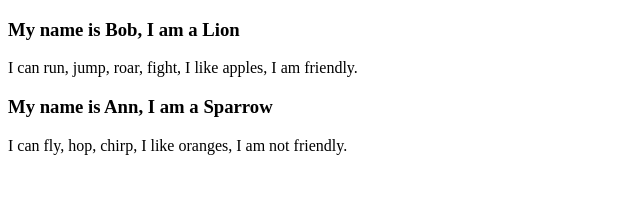
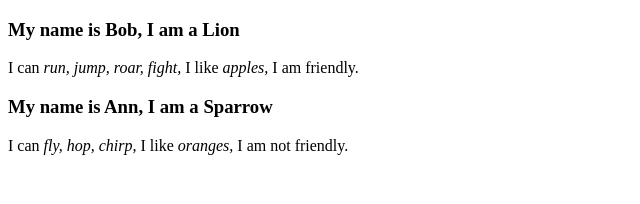
Before and after one commit to Yurimcalex/react-sandbox, a React (Vite) app: page / in a window 1280 px wide. Shown: the top 204 px of the page, without its empty margins (0-640 px from the left). Built offline with nearby package versions, Linux system fonts and the light colour scheme.

Commit message:
Update Animal component

```diff
--- a/src/du/Animal.jsx
+++ b/src/du/Animal.jsx
@@ -4,9 +4,9 @@ export default function Animal({ name, data }) {
 			<h3>My name is {name}, I am a {data.kind}</h3>
 			<p>
 				I can
-				{data.skills.map(skill => <> <span>{skill}</span>, </>)}
+				{data.skills.map(skill => <em key={skill}> <span>{skill}</span>, </em>)}
 				I like
-				{data.food.map(item => <> <span>{item}</span>, </>)}
+				{data.food.map(item => <em key={item}> <span>{item}</span>, </em>)}
 				I am
 				{data.isFriendly ? ' friendly': ' not friendly'}
 				.
```
